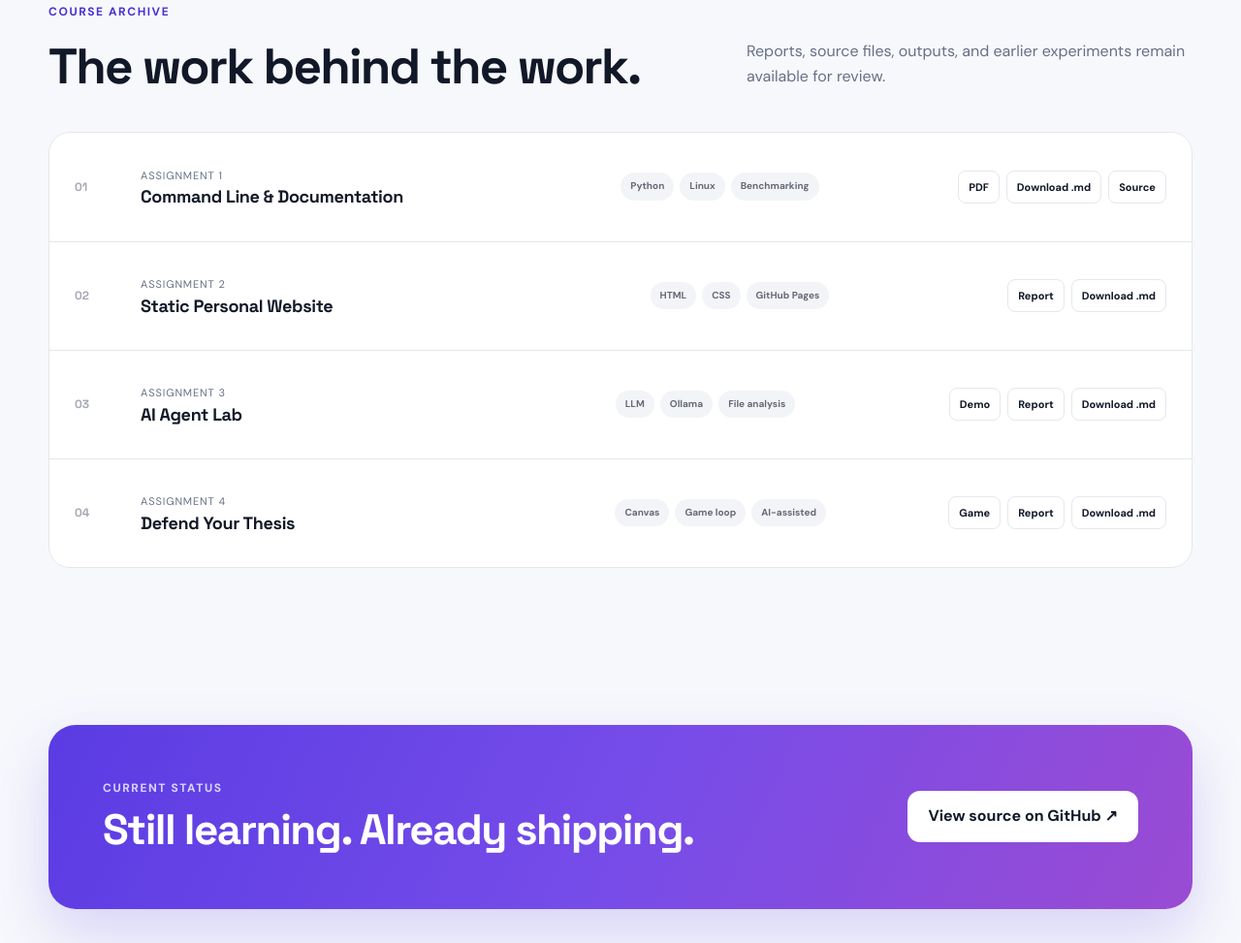
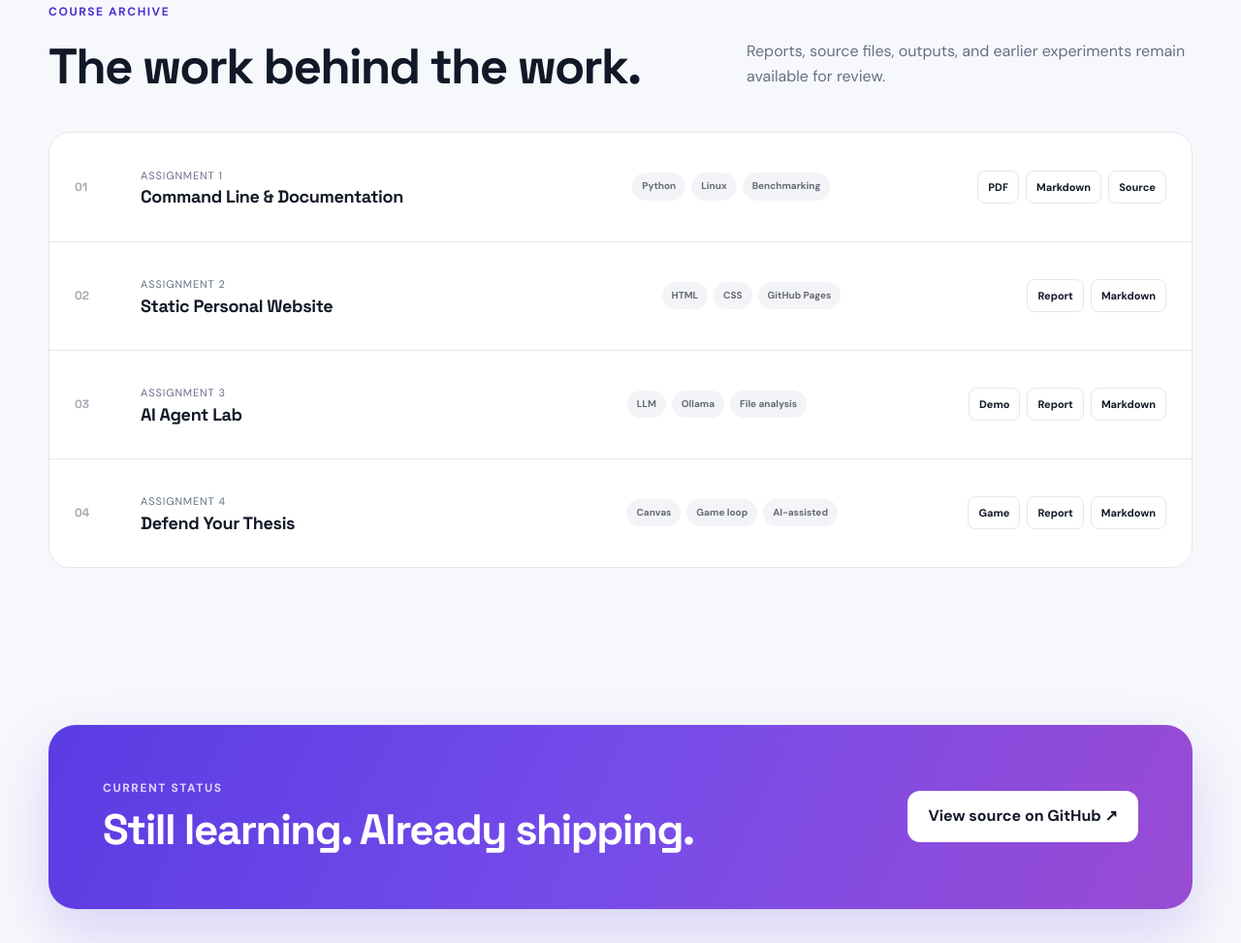
Before and after one commit to lizihanFly/lizihanFly.github.io, a plain HTML site: page index.html in a window 1280 px wide. Shown: the part 2412-3385 px from the top of the page at 97% size. Drawn offline with Linux system fonts and the light colour scheme.

Commit message:
Link Markdown buttons to rendered GitHub views

```diff
--- a/index.html
+++ b/index.html
@@ -3,6 +3,9 @@
 <head>
     <meta charset="UTF-8">
     <meta name="viewport" content="width=device-width, initial-scale=1">
+    <meta http-equiv="Cache-Control" content="no-cache, no-store, must-revalidate">
+    <meta http-equiv="Pragma" content="no-cache">
+    <meta http-equiv="Expires" content="0">
     <meta name="description" content="Lizihan's Software Technology course portfolio, featuring AI agents, an interactive browser game, and technical reports.">
     <title>Lizihan | Software Technology Lab</title>
     <link rel="preconnect" href="https://fonts.googleapis.com">
@@ -181,7 +184,7 @@
                     <div class="archive-tags"><span>Python</span><span>Linux</span><span>Benchmarking</span></div>
                     <div class="archive-actions">
                         <a href="report.pdf">PDF</a>
-                        <a href="report.md" download>Download .md</a>
+                        <a href="https://github.com/lizihanFly/lizihanFly.github.io/blob/main/report.md" target="_blank" rel="noreferrer">Markdown</a>
                         <a href="matmul.py">Source</a>
                     </div>
                 </article>
@@ -191,7 +194,7 @@
                     <div class="archive-tags"><span>HTML</span><span>CSS</span><span>GitHub Pages</span></div>
                     <div class="archive-actions">
                         <a href="homework2_report.html">Report</a>
-                        <a href="homework2_report.md" download>Download .md</a>
+                        <a href="https://github.com/lizihanFly/lizihanFly.github.io/blob/main/homework2_report.md" target="_blank" rel="noreferrer">Markdown</a>
                     </div>
                 </article>
                 <article>
@@ -201,7 +204,7 @@
                     <div class="archive-actions">
                         <a href="agent-lab.html">Demo</a>
                         <a href="assignment3-report.html">Report</a>
-                        <a href="assignment3-report.md" download>Download .md</a>
+                        <a href="https://github.com/lizihanFly/lizihanFly.github.io/blob/main/assignment3-report.md" target="_blank" rel="noreferrer">Markdown</a>
                     </div>
                 </article>
                 <article>
@@ -211,7 +214,7 @@
                     <div class="archive-actions">
                         <a href="thesis-defense.html">Game</a>
                         <a href="assignment4-report.html">Report</a>
-                        <a href="assignment4-report.md" download>Download .md</a>
+                        <a href="https://github.com/lizihanFly/lizihanFly.github.io/blob/main/assignment4-report.md" target="_blank" rel="noreferrer">Markdown</a>
                     </div>
                 </article>
             </div>
```
Also changed, not shown: assignment3-report.html (+5 -2 lines), assignment4-report.html (+5 -2 lines).
